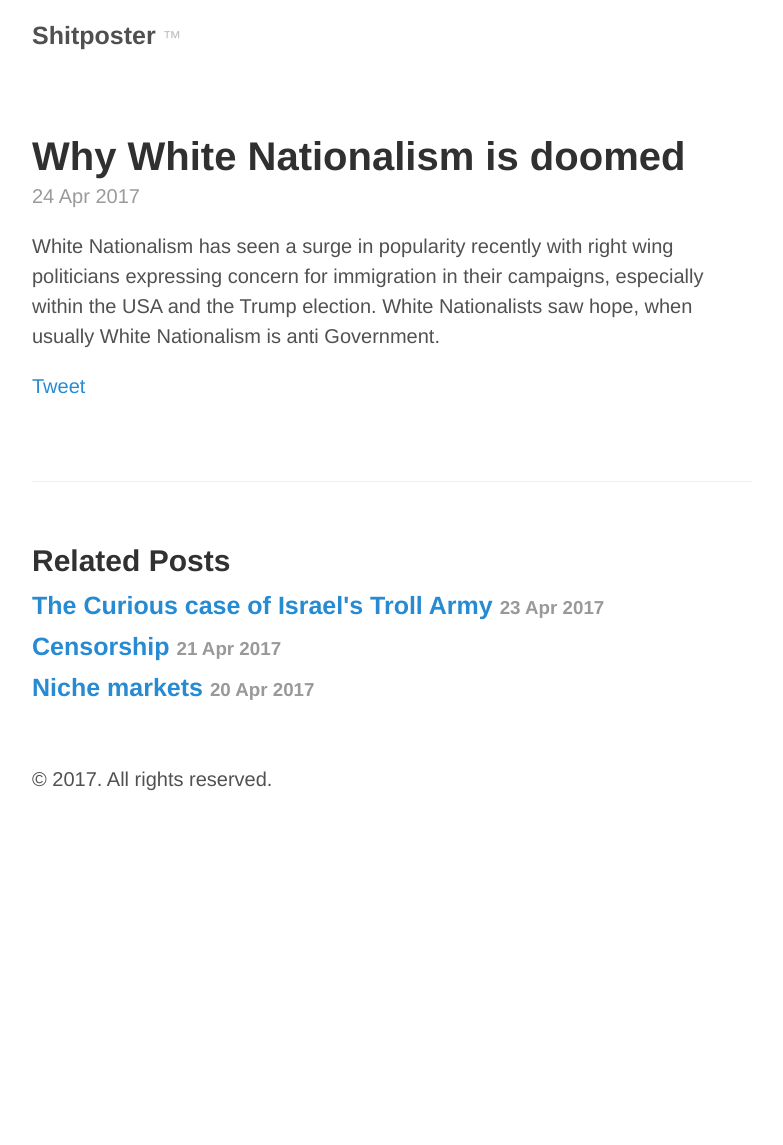
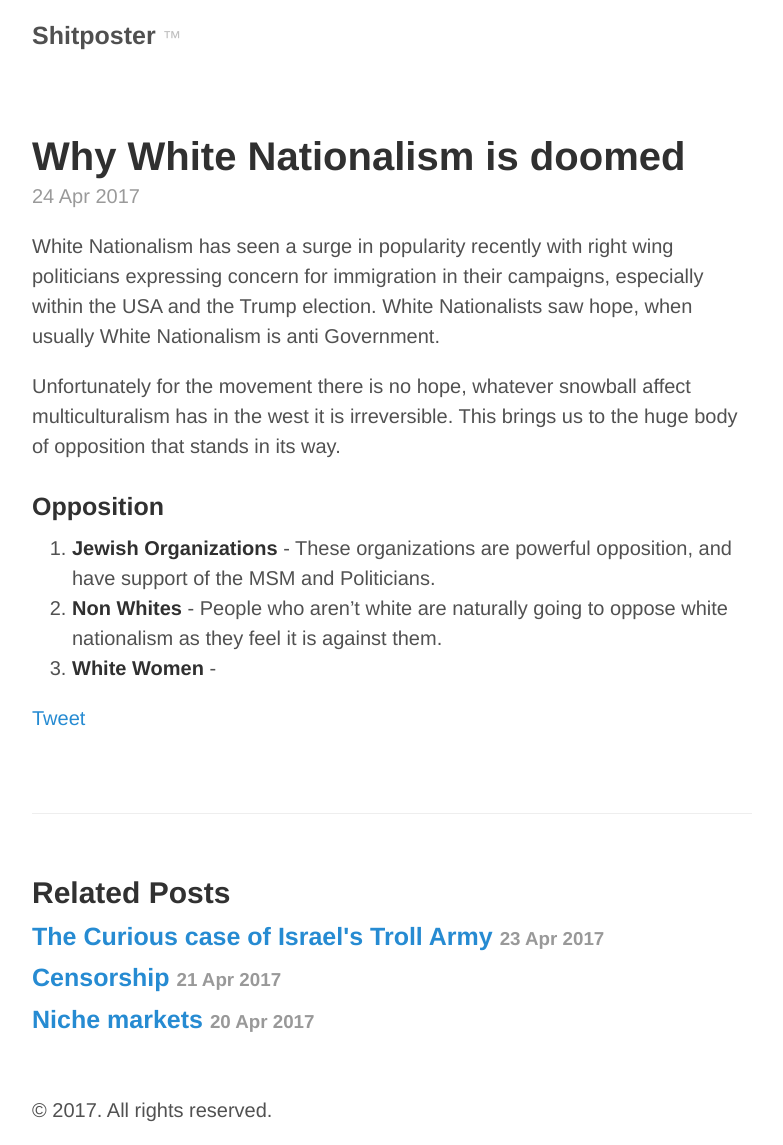
Before and after one commit to LeighAkin/Blog, a Jekyll site: the page built from _posts/2017-04-24-why-white-nationalism-is-doomed.md, in a window 1280 px wide. Shown: the whole page, without its empty margins (248-1031 px from the left). Built offline with Jekyll 4.4.1, drawn with Linux system fonts in a browser that asks for light colours; comment, search, counter and statistics services are not loaded; before the commit the page ends 900 px from its top, so only the background shows below that.

Commit message:
opposition

```diff
--- a/_posts/2017-04-24-why-white-nationalism-is-doomed.md
+++ b/_posts/2017-04-24-why-white-nationalism-is-doomed.md
@@ -6,3 +6,11 @@ image: /img/wn.jpg
 ---
 
 White Nationalism has seen a surge in popularity recently with right wing politicians expressing concern for immigration in their campaigns, especially within the USA and the Trump election. White Nationalists saw hope, when usually White Nationalism is anti Government.
+
+Unfortunately for the movement there is no hope, whatever snowball affect multiculturalism has in the west it is irreversible. This brings us to the huge body of opposition that stands in its way.
+
+### Opposition
+
+1. **Jewish Organizations** - These organizations are powerful opposition, and have support of the MSM and Politicians.
+2. **Non Whites** - People who aren't white are naturally going to oppose white nationalism as they feel it is against them.
+3. **White Women** -
```
